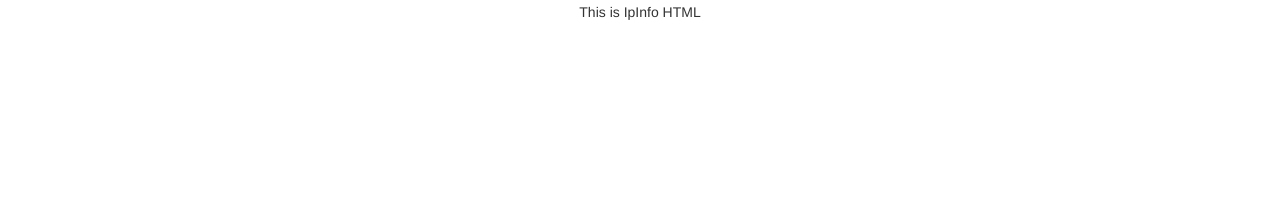
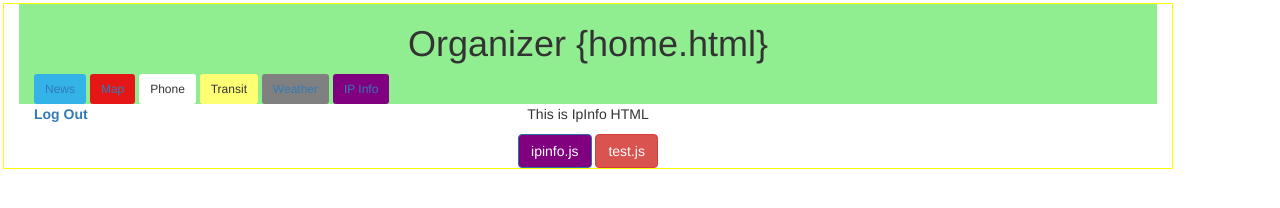
Before and after one commit to bmanandhar/my_organizer, a website: page views/ipinfo.html in a window 1280 px wide. Drawn offline with nearby package versions, Linux system fonts and the light colour scheme; files that its build step writes are made by us from their sources; no server answers; files whose address does not match are found by name.

Commit message:
adds everything

```diff
--- a/views/home.html
+++ b/views/home.html
@@ -5,13 +5,15 @@
     <meta name="viewport" content="width=device-width, initial-scale=1.0">
     <meta http-equiv="X-UA-Compatible" content="ie=edge">
     <meta name="viewport" content="width=device-width, initial-scale=1">
-    <title>Project {0} Porfolio</title>
+    <title>Project Final</title>
     <link rel="stylesheet" href="https://maxcdn.bootstrapcdn.com/bootstrap/3.3.7/css/bootstrap.min.css">
     <link rel="stylesheet" href="https://cdnjs.cloudflare.com/ajax/libs/font-awesome/4.7.0/css/font-awesome.min.css">
     <script src="https://ajax.googleapis.com/ajax/libs/jquery/3.2.1/jquery.min.js"></script>
     <script src="http://code.jquery.com/jquery-latest.min.js" type="text/javascript"></script>
     <script src="https://maxcdn.bootstrapcdn.com/bootstrap/3.3.7/js/bootstrap.min.js"></script>
+    <script src="scripts/app.js" defer></script>
     <link rel="stylesheet" href="styles/home.css">
+    <link rel="stylesheet" href="styles/index.css">
 
     <!--Google O Auth2 signIn
     <script src="https://apis.google.com/js/platform.js" async defer></script>
@@ -38,6 +40,9 @@
                 <a href="ipinfo.html">
                     <button class="btn btn-sm ipinfo" type="submit" id="ipinfo">IP Info</button>
                 </a>
+                <div id="yesToken" class="show">
+                    <a id="logout" href="#"><b>Log Out</b></a>
+                </div>
             </div>
         <!-- </div> -->
         </div>
--- a/views/ipinfo.html
+++ b/views/ipinfo.html
@@ -14,11 +14,43 @@
     <link rel="stylesheet" href="styles/home.css">
 
 <body>
+    <div class="container">
+    <div class="col-md-12 primary top">
+        <!-- <div class="top primary"> -->
+        <h1>Organizer {home.html}</h1>
+        <div class="text-center share">
+            <a href="news.html">
+                <button href="#" class="btn btn-sm news" type="submit" id="news">News</button>
+            </a>
+            <a href="map.html">
+                <button class="btn btn-sm map" type="submit" id="map">Map</button>
+            </a><script src="scripts/index.js" type="text/javascript"></script>
+            <button href="#" class="btn btn-sm phone" type="submit" id="phone">Phone</button>
+            <button href="#" class="btn btn-sm transit" type="submit" id="transit">Transit</button>
+            <a href="weather.html">
+                <button class="btn btn-sm weather" type="submit" id="weather">Weather</button>
+            </a>
+            <a href="ipinfo.html">
+                <button class="btn btn-sm ipinfo" type="submit" id="ipinfo">IP Info</button>
+            </a>
+            <div id="yesToken" class="show">
+                <a id="logout" href="#"><b>Log Out</b></a>
+            </div>
+        </div>
+    <!-- </div> -->
+    </div>
+
+  <div class="col-md-12>
     <p>This is IpInfo HTML</p>
     <p class="ip"></p>
     <p class="city"></p>
     <p class="region"></p>
     <p class="loc"></p>
+    <button class="btn btn-primary ipinfo">ipinfo.js</button>
+    <button class="btn btn-danger test">test.js</button>
     <script src="scripts/ipinfo.js"></script>
+    <script src="scripts/test.js"></script>
+  </div>
+  </div>
 </body>
 </html>
```
Also changed, not shown: public/scripts/test.js (added, +9 -0 lines), public/styles/index.css (+9 -6 lines), views/index.html (+4 -3 lines), README.md. Lines whose indentation alone changed are shown as unchanged.
